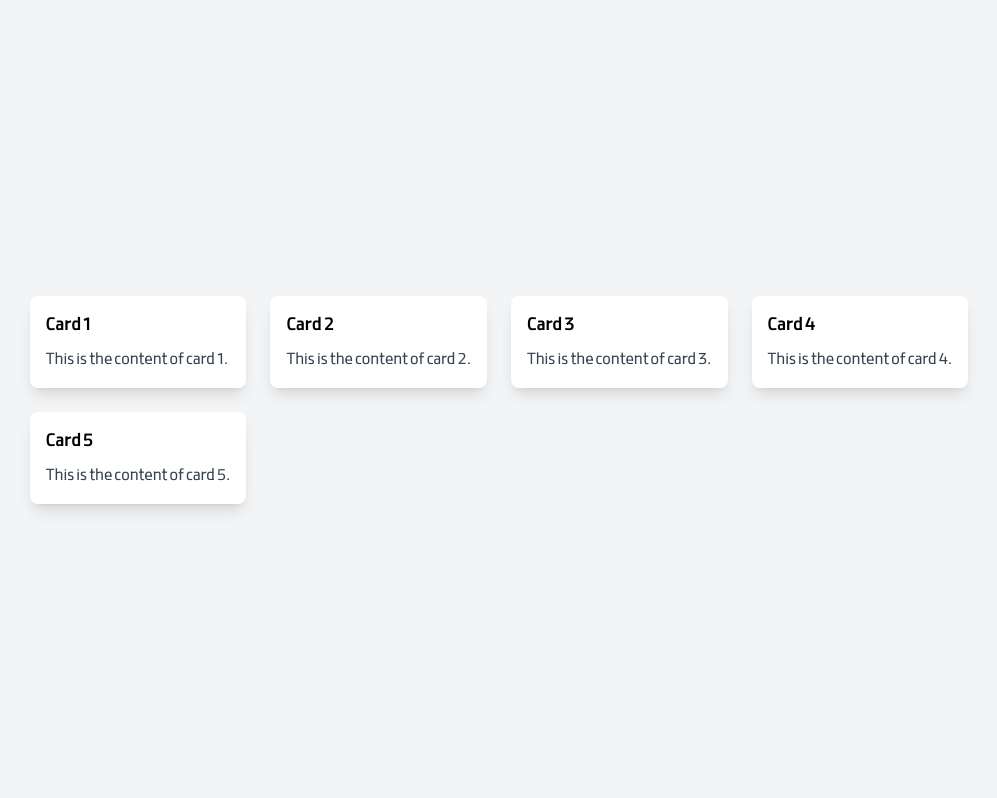
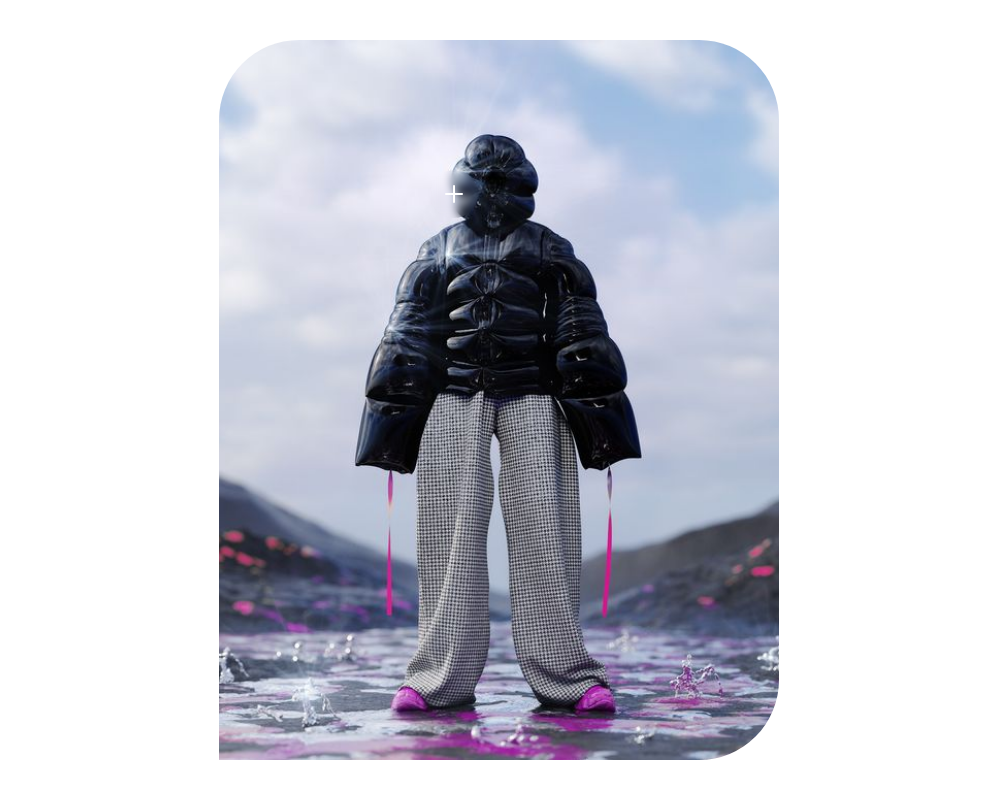
Before and after one commit to nematollahi1999/untitled, a Next.js app: page /create in a window 1280 px wide. Shown: the whole page, without its empty margins (141-1138 px from the left). Built offline with nearby package versions, Linux system fonts and the light colour scheme.

Commit message:
Glass button created.

```diff
--- a/app/create/page.js
+++ b/app/create/page.js
@@ -1,25 +1,20 @@
-import React from 'react';
-
-// Sample card data
-const cardsData = [
-  { id: 1, title: 'Card 1', content: 'This is the content of card 1.' },
-  { id: 2, title: 'Card 2', content: 'This is the content of card 2.' },
-  { id: 3, title: 'Card 3', content: 'This is the content of card 3.' },
-  { id: 4, title: 'Card 4', content: 'This is the content of card 4.' },
-  { id: 5, title: 'Card 5', content: 'This is the content of card 5.' },
-  // Add more card data as needed
-];
+import CreateSpace from "@/components/organisms/pageParts/CreateSpace";
+import React from "react";
 
 const HomePage = () => {
   return (
-    <div className="min-h-screen flex items-center justify-center bg-gray-100">
-      <div className="grid grid-cols-1 gap-6 md:grid-cols-2 lg:grid-cols-3 xl:grid-cols-4">
-        {cardsData.map((card) => (
-          <div key={card.id} className="bg-white shadow-lg p-4 rounded-lg">
-            <h2 className="text-lg font-semibold mb-2">{card.title}</h2>
-            <p className="text-gray-700">{card.content}</p>
-          </div>
-        ))}
+    <div className="h-screen overflow-hidden">
+      <div className="grid grid-cols-4 h-full">
+        {/* Left Column */}
+        <div className="col-span-1"></div>
+
+        {/* Middle Column */}
+        <div className="col-span-2 flex items-center justify-center p-10">
+          <CreateSpace />
+        </div>
+
+        {/* Right Column */}
+        <div className="col-span-1"></div>
       </div>
     </div>
   );
--- a/app/page.js
+++ b/app/page.js
@@ -1,7 +1,7 @@
 "use client";
 import Head from "next/head";
 import Navbar from "@/components/molecules/nav/Navbar";
-import ArrowButton from "@/components/atoms/buttons/ArrowButton";
+import ExpandingGlassButton from "@/components/atoms/buttons/ExpandingGlassButton";
 import Arrow from "@/public/icons/Arrow";
 
 export default function Home() {
@@ -35,33 +35,38 @@ export default function Home() {
               </a>
             </div>
             <div className="relative w-full h-full">
-              <ArrowButton
+              <ExpandingGlassButton
                 text="ایده بگیر"
-                className="absolute p-2"
+                color={"white"}
+                className=" p-2"
                 style={{ top: "37%", left: "6%" }}
               />
 
-              <ArrowButton
+              <ExpandingGlassButton
                 text="مارکت پلیس"
-                className="absolute p-2"
+                color={"white"}
+                className=" p-2"
                 style={{ top: "30%", left: "36%" }}
               />
 
-              <ArrowButton
+              <ExpandingGlassButton
                 text="ساخت لباس"
-                className="absolute p-2"
+                color={"white"}
+                className=" p-2"
                 style={{ top: "72%", left: "62%" }}
               />
 
-              <ArrowButton
+              <ExpandingGlassButton
                 text="بسته بندی"
-                className="absolute p-2"
+                color={"white"}
+                className=" p-2"
                 style={{ top: "16%", left: "64%" }}
               />
 
-              <ArrowButton
+              <ExpandingGlassButton
                 text="سایزبندی"
-                className="absolute p-2"
+                color={"white"}
+                className=" p-2"
                 style={{ top: "40%", left: "82.5%" }}
               />
               {/* <AnimatedButton
--- a/components/atoms/buttons/ExpandingGlassButton.jsx
+++ b/components/atoms/buttons/ExpandingGlassButton.jsx
@@ -0,0 +1,67 @@
+"use client";
+import React, { useState } from "react";
+
+const ExpandingGlassButton = ({ style, text, subtext, color }) => {
+  const [isHovered, setIsHovered] = useState(false);
+  const [isActive, setIsActive] = useState(false);
+
+  const handleMouseEnter = () => {
+    if (!isActive) {
+      setIsHovered(true);
+    }
+  };
+
+  const handleMouseLeave = () => {
+    if (!isActive) {
+      setIsHovered(false);
+    }
+  };
+
+  const handleClick = () => {
+    setIsActive(!isActive);
+    setIsHovered(!isActive); // Keep the button expanded when clicked
+  };
+
+  return (
+    <div
+      className={`relative flex items-center transition-all duration-300 ease-in-out backdrop-blur-sm bg-${color}/30 ${
+        isHovered || isActive ? "w-40" : "w-12"
+      } h-12 rounded-full cursor-pointer overflow-hidden`}
+      onMouseEnter={handleMouseEnter}
+      onMouseLeave={handleMouseLeave}
+      onClick={handleClick}
+      style={style}
+    >
+      <div
+        className={`absolute flex items-center justify-center w-12 h-12 rounded-full transition-all duration-300 ease-in-out ${
+          isHovered || isActive ? "translate-x-0" : "translate-x-0"
+        }`}
+      >
+        <svg
+          className="w-6 h-6 text-white"
+          xmlns="http://www.w3.org/2000/svg"
+          fill="none"
+          viewBox="0 0 24 24"
+          stroke="currentColor"
+        >
+          <path
+            strokeLinecap="round"
+            strokeLinejoin="round"
+            strokeWidth="2"
+            d="M12 4v16m8-8H4"
+          />
+        </svg>
+      </div>
+      <div
+        className={`pl-14 text-white transition-opacity duration-100 ease-in-out ${
+          isHovered || isActive ? "delay-300 opacity-100" : "opacity-0"
+        }`}
+      >
+        <div className="font-black text-sm text-right">{text}</div>
+        <div className="font-light text-sm text-right ">{subtext}</div>
+      </div>
+    </div>
+  );
+};
+
+export default ExpandingGlassButton;
--- /dev/null
+++ b/components/organisms/pageParts/CreateSpace.jsx
@@ -0,0 +1,25 @@
+import ExpandingGlassButton from "@/components/atoms/buttons/ExpandingGlassButton";
+import React from "react";
+
+function CreateSpace() {
+  return (
+    <div
+      className="bg-cover bg-center w-full h-full p-8"
+      style={{
+        backgroundImage: "url('/images/create.jpg')",
+        backgroundSize: "cover",
+        backgroundPosition: "center",
+        borderTopRightRadius: "80px",
+        borderTopLeftRadius: "80px",
+        borderBottomRightRadius: "80px",
+        borderBottomLeftRadius: "0px",
+      }}
+    >
+      <div className="h-full w-full">
+        <ExpandingGlassButton style={{ top: "15%", left: "36%" }} text={"طراحی یقه"} color={"black"} />
+      </div>
+    </div>
+  );
+}
+
+export default CreateSpace;
--- a/styles/globals.css
+++ b/styles/globals.css
@@ -155,12 +155,10 @@
 
   body {
     font-family: PeydaWeb;
-    background-color: #000;
+
   }
 
-  html {
-    scroll-behavior: smooth;
-  }
+
 
   @keyframes fadeInUp {
     from {
```
Also changed, not shown: public/images/create.jpg (added).
